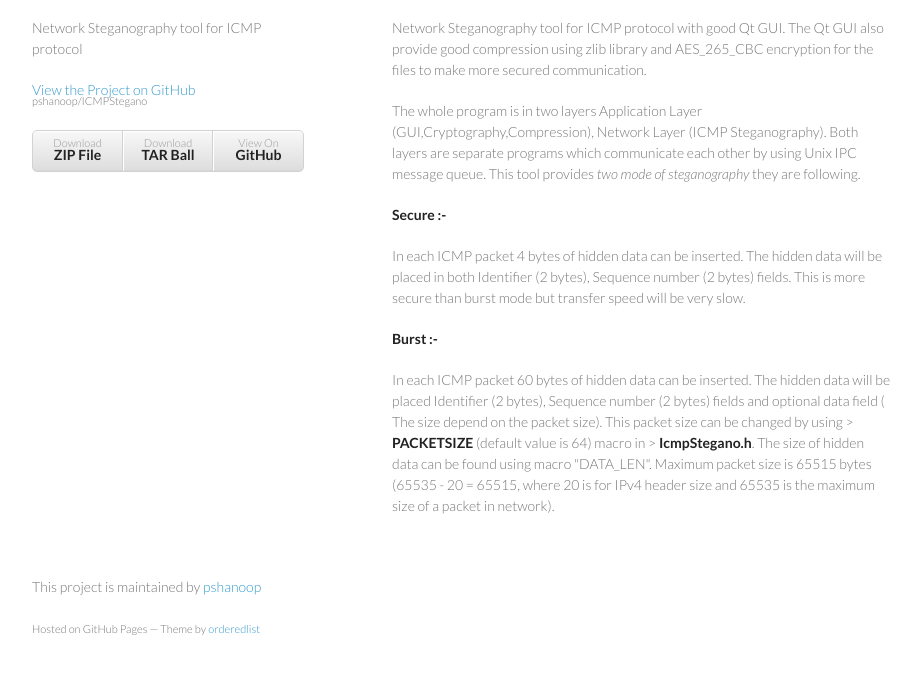
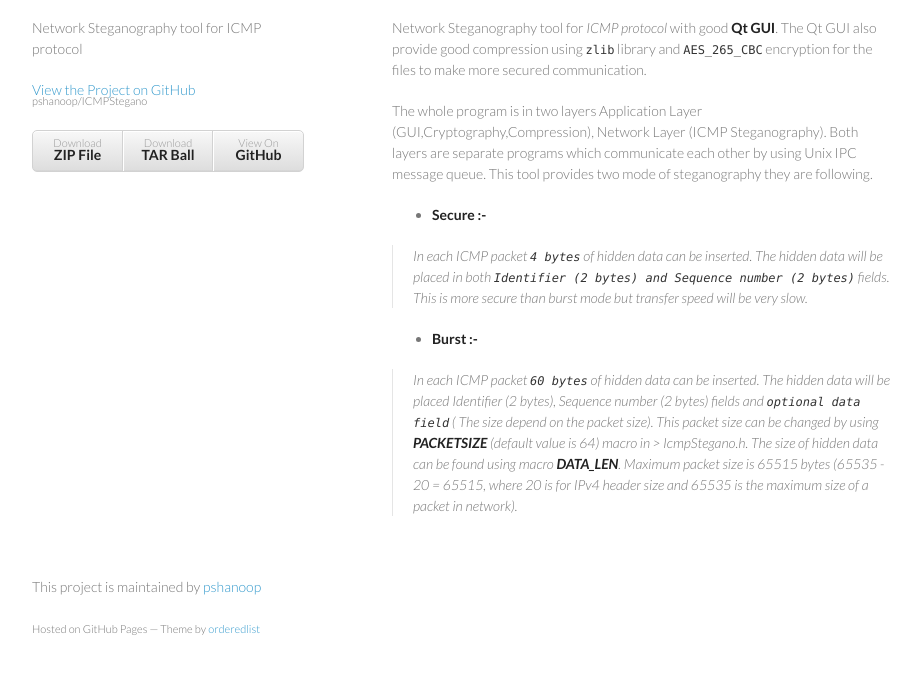
Before and after one commit to pshanoop/ICMPStegano, a plain HTML site: page index.html in a window 1280 px wide. Shown: the part 92-766 px from the top of the page, without its empty margins (178-1099 px from the left). Drawn offline with Linux system fonts and the light colour scheme.

Commit message:
Create gh-pages branch via GitHub

```diff
--- a/index.html
+++ b/index.html
@@ -30,17 +30,21 @@
       <section>
         <h1>ICMPStegano</h1>
 
-<p>Network Steganography tool for ICMP protocol with good Qt GUI. The Qt GUI also provide good compression using zlib library and AES_265_CBC encryption for the files to make more secured communication. </p>
+<p>Network Steganography tool for <em>ICMP protocol</em> with good <strong>Qt GUI</strong>. The Qt GUI also provide good compression using <code>zlib</code> library and <code>AES_265_CBC</code> encryption for the files to make more secured communication.</p>
 
-<p>The whole program is in two layers Application Layer (GUI,Cryptography,Compression), Network Layer (ICMP Steganography). Both layers are separate programs which communicate each other by using Unix IPC message queue. This tool provides <em>two mode of steganography</em> they are following.</p>
+<p>The whole program is in two layers Application Layer (GUI,Cryptography,Compression), Network Layer (ICMP Steganography). Both layers are separate programs which communicate each other by using Unix IPC message queue. This tool provides two mode of steganography they are following.</p>
 
-<p><strong>Secure :-</strong></p>
+<ul>
+<li><strong>Secure :-</strong></li>
+</ul><blockquote>
+<p>In each ICMP packet <code>4 bytes</code> of hidden data can be inserted. The hidden data will be placed in both <code>Identifier (2 bytes) and Sequence number (2 bytes)</code> fields. This is more secure than burst mode but transfer speed will be very slow.</p>
+</blockquote>
 
-<p>In each ICMP packet 4 bytes of hidden data can be inserted. The hidden data will be placed in both Identifier (2 bytes), Sequence number (2 bytes) fields. This is more secure than burst mode but transfer speed will be very slow.</p>
-
-<p><strong>Burst :-</strong></p>
-
-<p>In each ICMP packet 60 bytes of hidden data can be inserted. The hidden data will be placed Identifier (2 bytes), Sequence number (2 bytes) fields and optional data field ( The size depend on the packet size). This packet size can be changed by using &gt; <strong>PACKETSIZE</strong> (default value is 64) macro in &gt; <strong>IcmpStegano.h</strong>. The size of hidden data can be found using macro "DATA_LEN". Maximum packet size is 65515 bytes (65535 - 20 = 65515, where 20 is for IPv4 header size and 65535 is the maximum size of a packet in network). </p>
+<ul>
+<li><strong>Burst :-</strong></li>
+</ul><blockquote>
+<p>In each ICMP packet <code>60 bytes</code> of hidden data can be inserted. The hidden data will be placed Identifier (2 bytes), Sequence number (2 bytes) fields and <code>optional data field</code> ( The size depend on the packet size). This packet size can be changed by using <strong>PACKETSIZE</strong> (default value is 64) macro in &gt; IcmpStegano.h. The size of hidden data can be found using macro <strong>DATA_LEN</strong>. <em>Maximum packet size is 65515 bytes (65535 - 20 = 65515, where 20 is for IPv4 header size and 65535 is the maximum size of a packet in network).</em></p>
+</blockquote>
       </section>
       <footer>
         <p>This project is maintained by <a href="https://github.com/pshanoop">pshanoop</a></p>
```
Also changed, not shown: params.json (+1 -1 lines).
